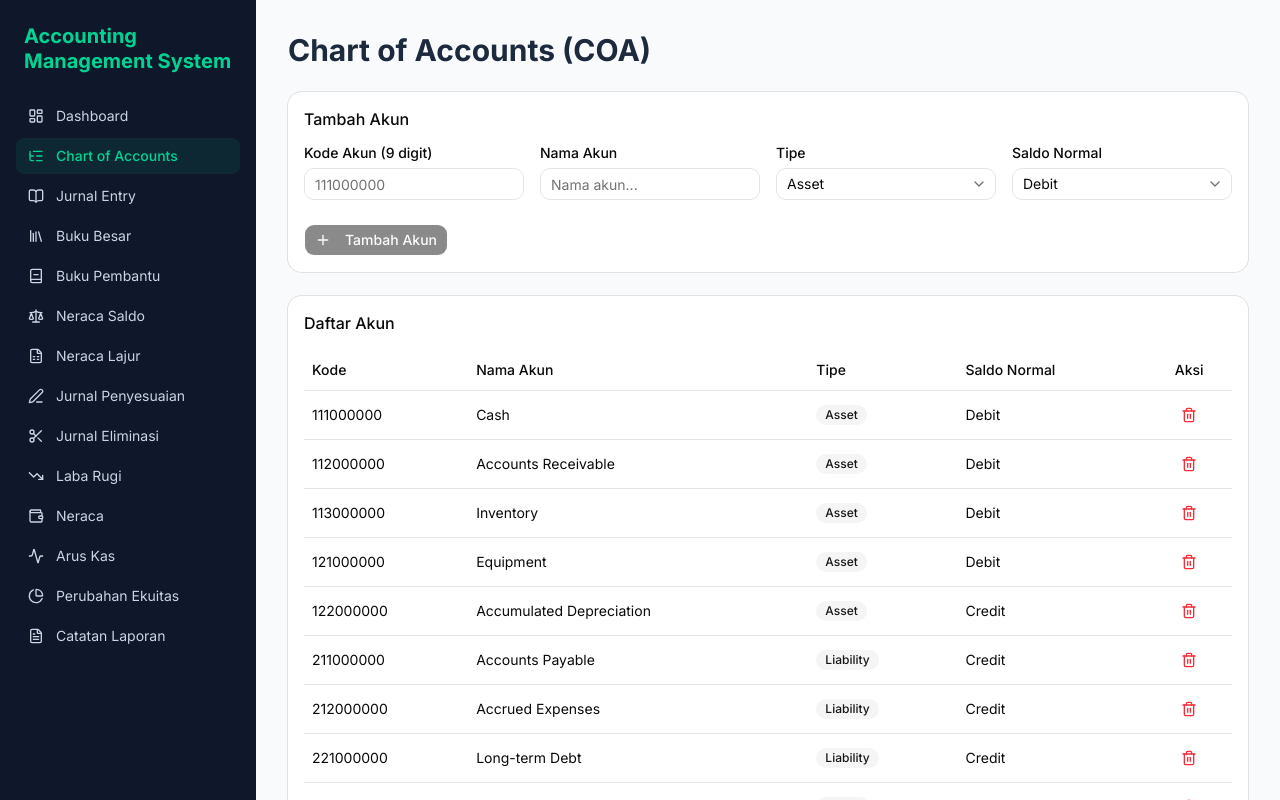
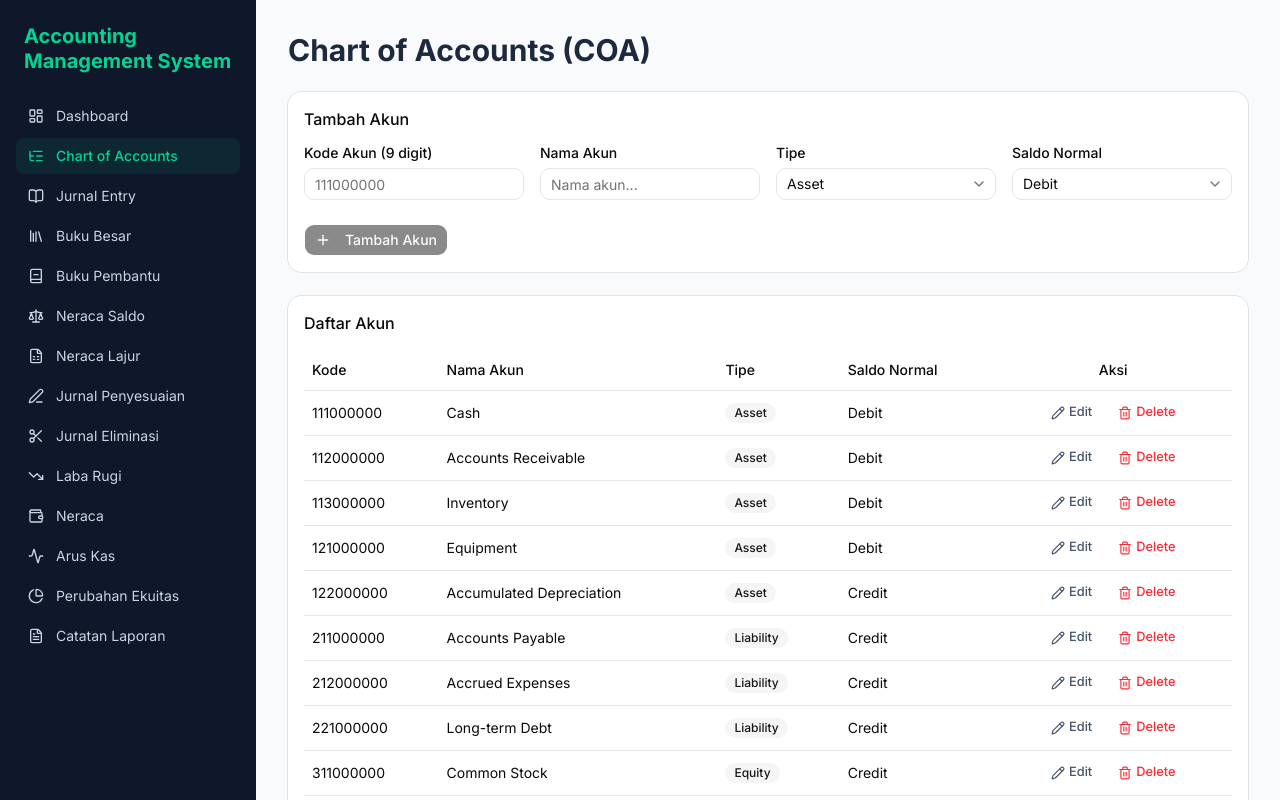
Before and after one commit to RifqiFachruradzi/laporan-keuangan-app, a Next.js app: page /coa in a window 1280 px wide. Built offline with nearby package versions, Linux system fonts and the light colour scheme.

Commit message:
feat: add Edit action to Chart of Accounts
Co-Authored-By: Claude Opus 5.5 <noreply@anthropic.com>
Claude-Session: https://claude.ai/code/session_01PvvNFJomjeKg5XyHD4iAXC

```diff
--- a/src/app/coa/page.tsx
+++ b/src/app/coa/page.tsx
@@ -9,8 +9,8 @@ import { Badge } from '@/components/ui/badge';
 import { Select, SelectContent, SelectItem, SelectTrigger, SelectValue } from '@/components/ui/select';
 import { Card, CardContent, CardHeader, CardTitle } from '@/components/ui/card';
 import { Table, TableBody, TableCell, TableHead, TableHeader, TableRow } from '@/components/ui/table';
-import { Plus, Trash2 } from 'lucide-react';
-import { AccountType, NormalBalance } from '@/types';
+import { Pencil, Plus, Save, Trash2, X } from 'lucide-react';
+import { Account, AccountType, NormalBalance } from '@/types';
 
 const accountTypes: AccountType[] = ['Asset', 'Liability', 'Equity', 'Revenue', 'Expense'];
 
@@ -23,14 +23,15 @@ const defaultNormalBalance: Record<AccountType, NormalBalance> = {
 };
 
 export default function CoaPage() {
-  const { accounts, addAccount, deleteAccount, isAccountUsed } = useAppContext();
+  const { accounts, addAccount, updateAccount, deleteAccount, isAccountUsed } = useAppContext();
+  const [editingId, setEditingId] = useState<string | null>(null);
   const [code, setCode] = useState('');
   const [name, setName] = useState('');
   const [type, setType] = useState<AccountType>('Asset');
   const [normalBalance, setNormalBalance] = useState<NormalBalance>('Debit');
 
   const isCodeValid = /^\d{9}$/.test(code);
-  const isDuplicate = accounts.some(a => a.code === code);
+  const isDuplicate = accounts.some(a => a.code === code && a.id !== editingId);
   const isValid = isCodeValid && !isDuplicate && name.trim() !== '';
 
   const handleTypeChange = (val: AccountType) => {
@@ -38,19 +39,40 @@ export default function CoaPage() {
     setNormalBalance(defaultNormalBalance[val]);
   };
 
+  const resetForm = () => {
+    setEditingId(null);
+    setCode('');
+    setName('');
+    setType('Asset');
+    setNormalBalance('Debit');
+  };
+
   const handleSubmit = (e: React.FormEvent) => {
     e.preventDefault();
     if (!isValid) return;
 
-    addAccount({ code, name: name.trim(), type, normalBalance });
+    const account = { code, name: name.trim(), type, normalBalance };
+    if (editingId) {
+      updateAccount(editingId, account);
+    } else {
+      addAccount(account);
+    }
+    resetForm();
+  };
 
-    setCode('');
-    setName('');
+  const handleEdit = (acc: Account) => {
+    setEditingId(acc.id);
+    setCode(acc.code);
+    setName(acc.name);
+    setType(acc.type);
+    setNormalBalance(acc.normalBalance);
+    window.scrollTo({ top: 0, behavior: 'smooth' });
   };
 
   const handleDelete = (id: string, label: string) => {
     if (confirm(`Hapus akun ${label}?`)) {
       deleteAccount(id);
+      if (editingId === id) resetForm();
     }
   };
 
@@ -60,7 +82,7 @@ export default function CoaPage() {
 
       <Card>
         <CardHeader>
-          <CardTitle>Tambah Akun</CardTitle>
+          <CardTitle>{editingId ? 'Edit Akun' : 'Tambah Akun'}</CardTitle>
         </CardHeader>
         <CardContent>
           <form onSubmit={handleSubmit} className="space-y-4">
@@ -107,9 +129,20 @@ export default function CoaPage() {
                 </Select>
               </div>
             </div>
+            <div className="flex gap-2">
               <Button type="submit" disabled={!isValid}>
-              <Plus className="w-4 h-4 mr-2" /> Tambah Akun
+                {editingId ? (
+                  <><Save className="w-4 h-4 mr-2" /> Simpan Perubahan</>
+                ) : (
+                  <><Plus className="w-4 h-4 mr-2" /> Tambah Akun</>
+                )}
               </Button>
+              {editingId && (
+                <Button type="button" variant="outline" onClick={resetForm}>
+                  <X className="w-4 h-4 mr-2" /> Batal
+                </Button>
+              )}
+            </div>
           </form>
         </CardContent>
       </Card>
@@ -133,23 +166,34 @@ export default function CoaPage() {
               {accounts.map(acc => {
                 const used = isAccountUsed(acc.id);
                 return (
-                  <TableRow key={acc.id}>
+                  <TableRow key={acc.id} className={editingId === acc.id ? 'bg-emerald-50' : undefined}>
                     <TableCell className="font-mono">{acc.code}</TableCell>
                     <TableCell>{acc.name}</TableCell>
                     <TableCell><Badge variant="secondary">{acc.type}</Badge></TableCell>
                     <TableCell>{acc.normalBalance}</TableCell>
-                    <TableCell className="text-center">
+                    <TableCell>
+                      <div className="flex justify-center gap-1">
                         <Button
                           type="button"
                           variant="ghost"
-                        size="icon"
+                          size="sm"
+                          className="text-slate-600"
+                          onClick={() => handleEdit(acc)}
+                        >
+                          <Pencil className="w-4 h-4" /> Edit
+                        </Button>
+                        <Button
+                          type="button"
+                          variant="ghost"
+                          size="sm"
                           className="text-red-500"
                           disabled={used}
                           title={used ? 'Akun sudah dipakai di jurnal, tidak bisa dihapus' : 'Hapus akun'}
                           onClick={() => handleDelete(acc.id, `${acc.code} - ${acc.name}`)}
                         >
-                        <Trash2 className="w-4 h-4" />
+                          <Trash2 className="w-4 h-4" /> Delete
                         </Button>
+                      </div>
                     </TableCell>
                   </TableRow>
                 );
--- a/src/context/AppContext.tsx
+++ b/src/context/AppContext.tsx
@@ -34,6 +34,7 @@ interface AppContextType {
   addJournal: (journal: Omit<Journal, 'id'>) => void;
   deleteJournal: (id: string) => void;
   addAccount: (account: Omit<Account, 'id'>) => void;
+  updateAccount: (id: string, account: Omit<Account, 'id'>) => void;
   deleteAccount: (id: string) => void;
   isAccountUsed: (id: string) => boolean;
 }
@@ -96,6 +97,12 @@ export function AppProvider({ children }: { children: React.ReactNode }) {
     );
   };
 
+  const updateAccount = (id: string, account: Omit<Account, 'id'>) => {
+    setAccounts(prev =>
+      prev.map(a => (a.id === id ? { ...account, id } : a)).sort((a, b) => a.code.localeCompare(b.code))
+    );
+  };
+
   const isAccountUsed = (id: string) =>
     journals.some(j => j.entries.some(e => e.accountId === id));
 
@@ -107,7 +114,7 @@ export function AppProvider({ children }: { children: React.ReactNode }) {
   if (!isLoaded) return null; // Avoid hydration mismatch
 
   return (
-    <AppContext.Provider value={{ accounts, journals, addJournal, deleteJournal, addAccount, deleteAccount, isAccountUsed }}>
+    <AppContext.Provider value={{ accounts, journals, addJournal, deleteJournal, addAccount, updateAccount, deleteAccount, isAccountUsed }}>
       {children}
     </AppContext.Provider>
   );
```
Lines whose indentation alone changed are shown as unchanged.
